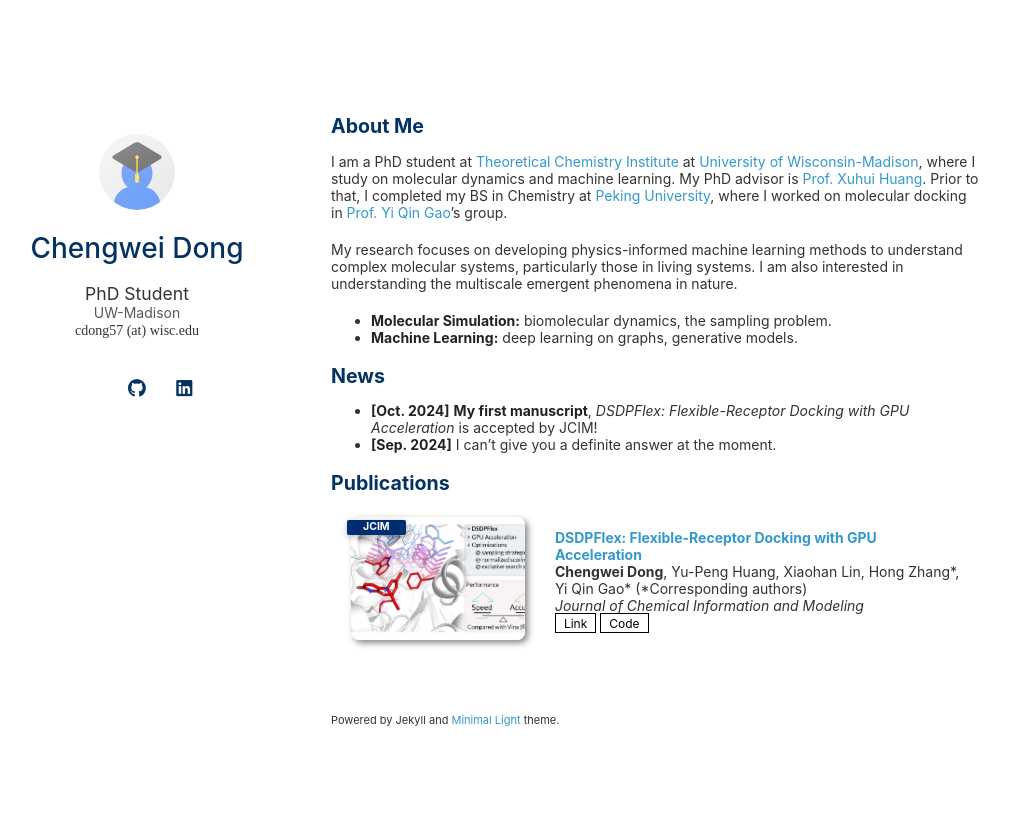
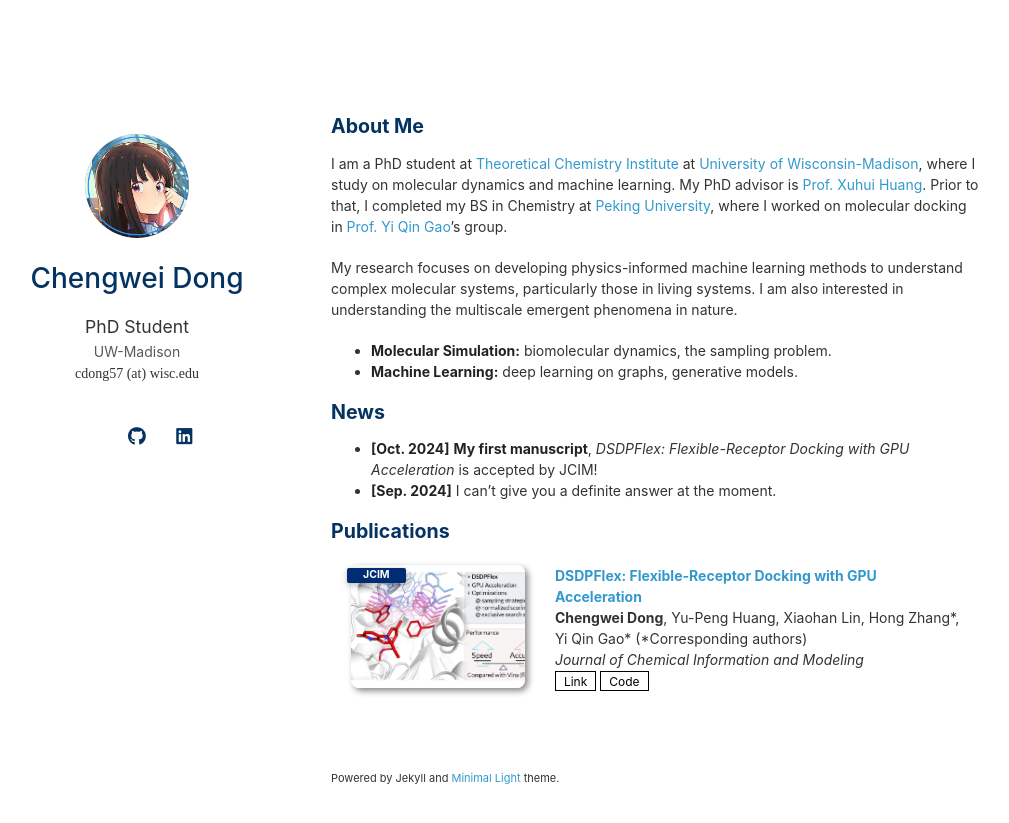
Before and after one commit to HCAya/profile, a Jekyll site: the page built from index.md, in a window 1280 px wide. Shown: the top 823 px of the page, without its empty margins (139-1148 px from the left). Built offline with Jekyll 4.4.1, drawn with Linux system fonts in a browser that asks for light colours; a style sheet for code colours, icons or effects is not loaded; our own code applies the rules of GitHub Pages for plain Markdown files.

Commit message:
new file:   assets/img/takina_rd.jpg

```diff
--- a/_config.yml
+++ b/_config.yml
@@ -20,7 +20,7 @@ twitter: https://x.com/DongCw58994
 
 # Images (e.g., your profile picture and your website's favicon)
 # "favicon" and "favicon_dark" are used for the light and dark modes, respectively.
-avatar: ./assets/img/avatar.png
+avatar: ./assets/img/takina_rd.jpg
 favicon: ./assets/img/favicon.png
 favicon_dark: ./assets/img/favicon-dark.png
 
--- a/assets/css/font_sans_serif.css
+++ b/assets/css/font_sans_serif.css
@@ -3,7 +3,7 @@
 body {
     background-color: #fff;
     padding:50px;
-    font: 14px -apple-system, BlinkMacSystemFont, "Lato", "Segoe UI", Roboto, Oxygen, Ubuntu, Cantarell, "Fira Sans", "Droid Sans", "Helvetica Neue", Arial, sans-serif, "Apple Color Emoji", "Segoe UI Emoji", "Segoe UI Symbol";
+    font: 14px/1.5 -apple-system, BlinkMacSystemFont, "Lato", "Segoe UI", Roboto, Oxygen, Ubuntu, Cantarell, "Fira Sans", "Droid Sans", "Helvetica Neue", Arial, sans-serif, "Apple Color Emoji", "Segoe UI Emoji", "Segoe UI Symbol";
     color:#333333;
     font-weight:400;
   }
```
Also changed, not shown: assets/img/takina_rd.jpg (added).
